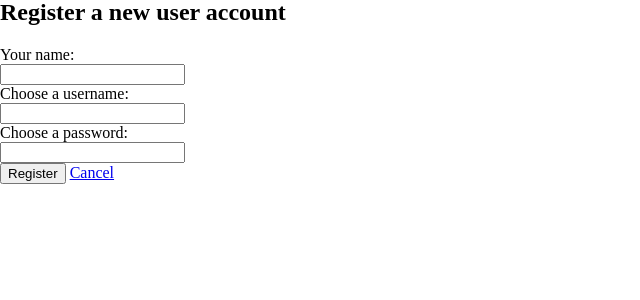
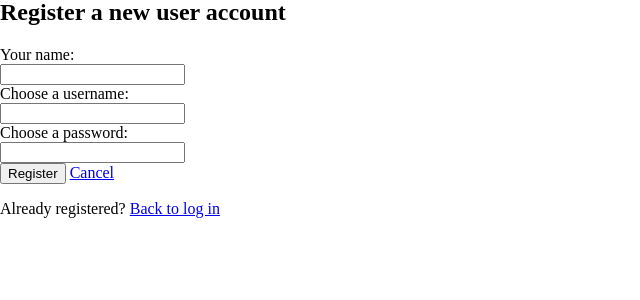
Before and after one commit to Reidforbus/booker, a Flask app: page /register in a window 1280 px wide. Shown: the part 129-429 px from the top of the page, without its empty margins (0-640 px from the left). Run offline with Flask 3, Linux system fonts and the light colour scheme.

Commit message:
fix: small things

```diff
--- a/templates/register.html
+++ b/templates/register.html
@@ -11,4 +11,5 @@
     <input type="password" id="pwd" name="pwd"><br>
     <input type="submit" value="Register"> <a href="/">Cancel</a>
 </form>
+<p>Already registered? <a href="/">Back to log in</a></p>
 {% endblock %}
```
Also changed, not shown: README.md.
